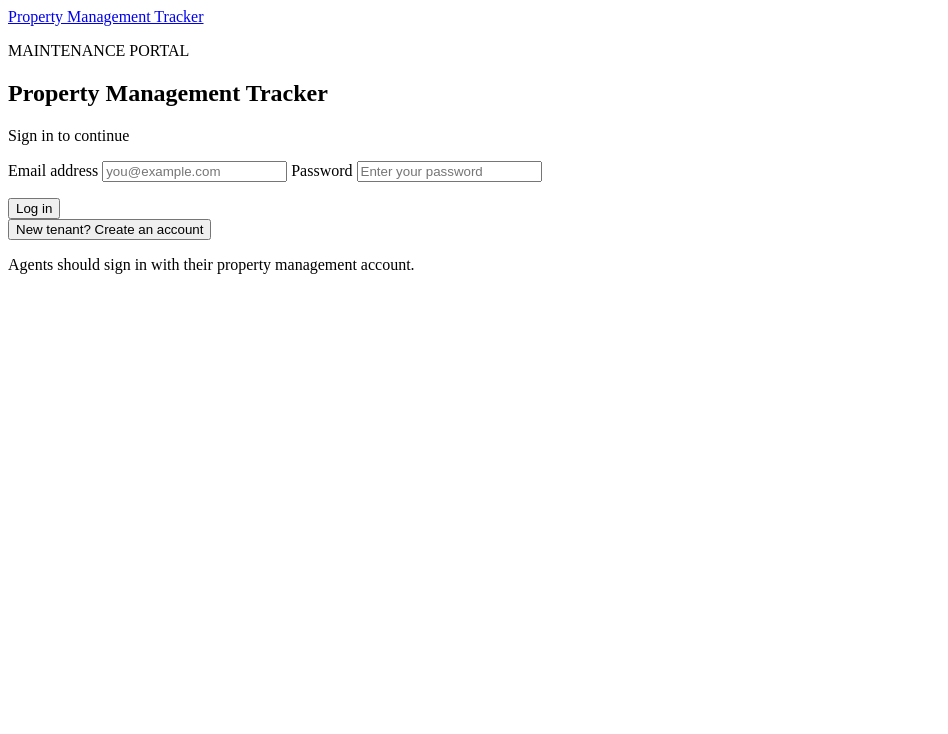
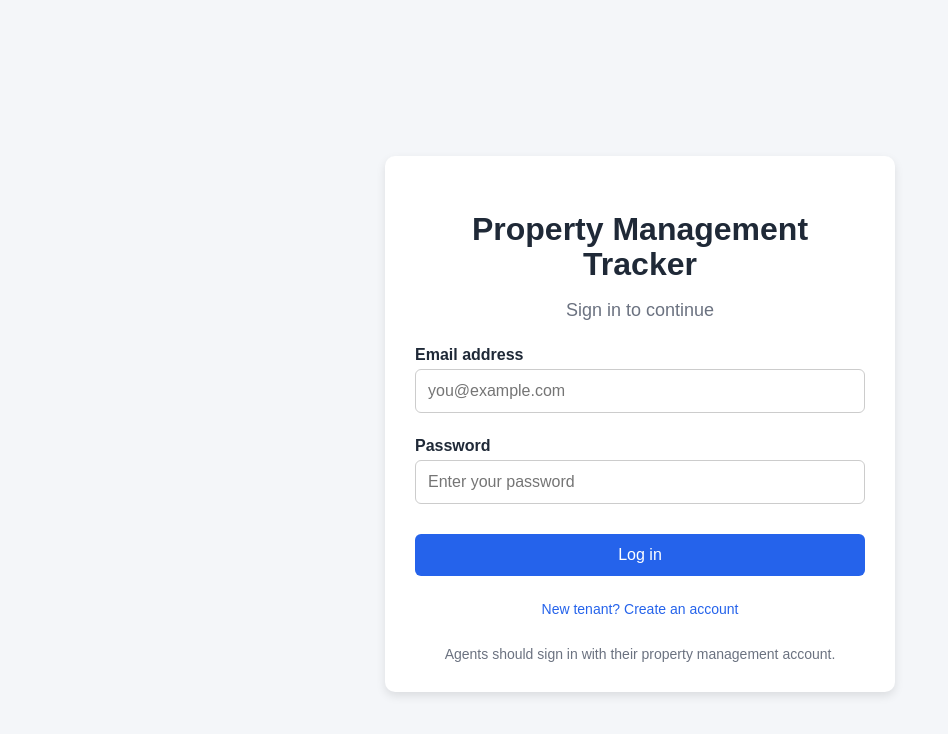
Before and after one commit to chandramuliawan/MIT107-Property-Maintenance-Management-, a website: page frontend/login.html in a window 1280 px wide. Shown: the whole page, without its empty margins (0-948 px from the left). Drawn offline with Linux system fonts and the light colour scheme; files that its build step writes are made by us from their sources; the site is published under a folder, as on GitHub Pages, so addresses that start at the root find nothing.

Commit message:
Update stylesheet and script paths in login.html

```diff
--- a/frontend/login.html
+++ b/frontend/login.html
@@ -7,7 +7,7 @@
 
     <title>Property Management Tracker</title>
 
-    <link rel="stylesheet" href="/frontend/style.css">
+    <link rel="stylesheet" href="./frontend/style.css">
 </head>
 
 <body data-page="login">
@@ -45,7 +45,7 @@
         </section>
     </main>
 
-    <script type="module" src="/frontend/app.js"></script>
+    <script type="module" src="./frontend/app.js"></script>
 </body>
 
 </html>
```
